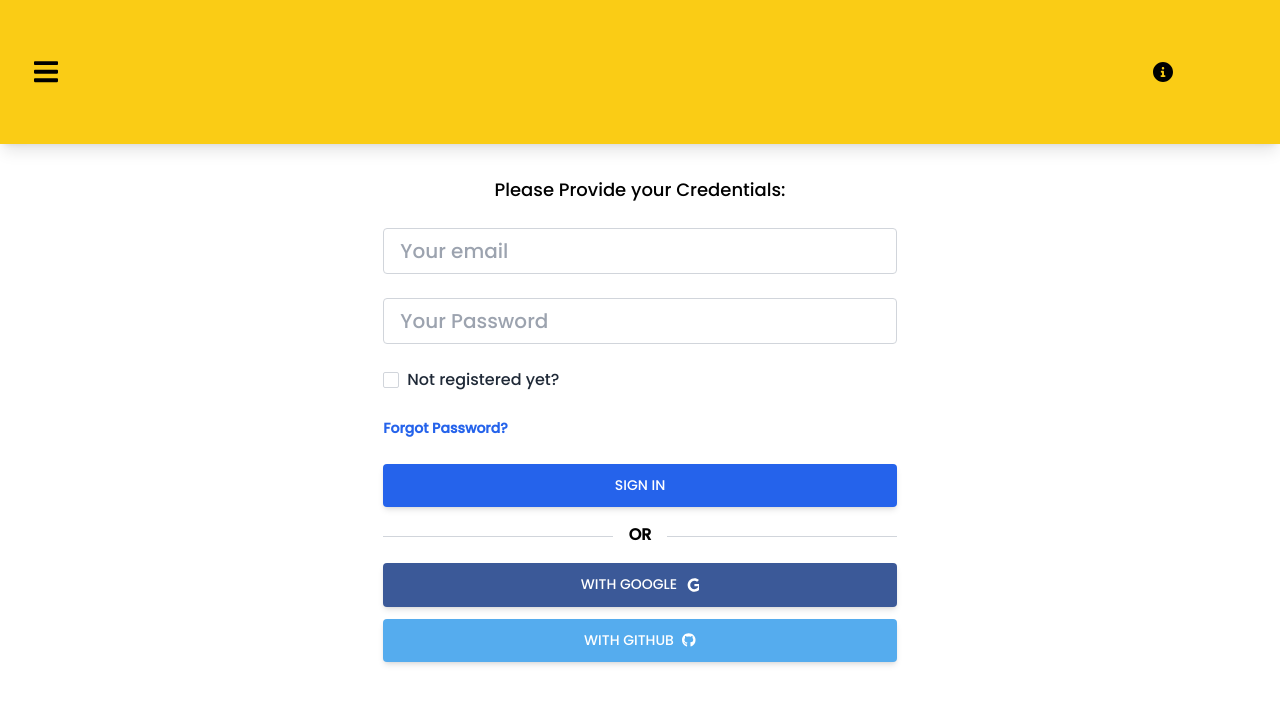
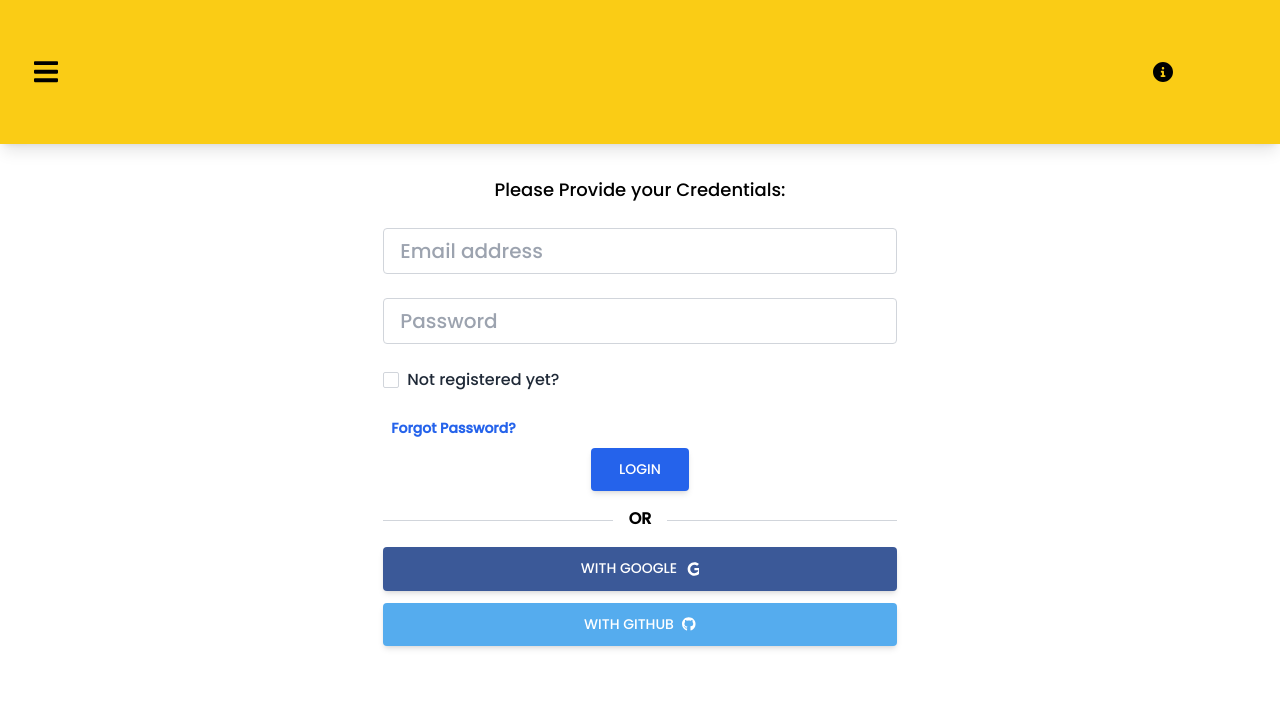
Before and after one commit to rahad2694/warehouse-management-client-side, a React (Create React App) app: page /login in a window 1280 px wide. Shown: the top 704 px of the page. Built offline with nearby package versions, Linux system fonts and the light colour scheme; no server answers; a web font is replaced by a local one; what tw-elements would draw is missing.

Commit message:
Login and signup isse solved

```diff
--- a/src/Login/Login.js
+++ b/src/Login/Login.js
@@ -1,5 +1,4 @@
 import React, { useEffect, useState } from 'react';
-import { useForm } from "react-hook-form";
 import { useAuthState, useCreateUserWithEmailAndPassword, useSendEmailVerification, useSignInWithEmailAndPassword, useSignInWithGithub, useSignInWithGoogle, useUpdateProfile } from 'react-firebase-hooks/auth';
 import RoundSpinner from '../components/RoundSpinner/RoundSpinner';
 import auth from '../firebase.init';
@@ -9,7 +8,13 @@ import PasswordReset from '../components/PasswordReset/PasswordReset';
 
 const Login = () => {
     const [signInWithGoogle, googleUser, googleLoading, googleError] = useSignInWithGoogle(auth);
+    const [signInWithGithub, gitUser, gitLoading, gitError] = useSignInWithGithub(auth);
     const [user] = useAuthState(auth);
+
+    const [displayName, setDisplayName] = useState('');
+    const [email, setEmail] = useState('');
+    const [password, setPassword] = useState('');
+
     const [notRegistered, setNotRegistered] = useState(false);
     const [
         createUserWithEmailAndPassword,
@@ -26,41 +31,11 @@ const Login = () => {
         emailLoginError,
     ] = useSignInWithEmailAndPassword(auth);
 
-    const nameUpdateNverify = async (displayName) => {
-        await updateProfile({ displayName });
-        // console.log('I am inside Async', displayName);
-        await sendEmailVerification();
-    }
-    const { register, handleSubmit } = useForm();
-    const onSubmit = (data, e) => {
-        const { name, email, password } = data;
-        const displayName = name;
-        if (!notRegistered) {
-            delete data.name;
-            // console.log('I am Registered');
-            signInWithEmailAndPassword(email, password);
-
-            // console.log(data);
-            e.target.reset();
-            return;
-        } else {
-            // console.log('I am notRegistered');
-            // console.log(data);
-            // console.log(name, email, password);
-            // console.log(displayName);
-            createUserWithEmailAndPassword(email, password);
-            // const nameUpdateNverify = async () => {
-            //     await updateProfile({ displayName });
-            //     console.log('I am inside Async');
-            //     await sendEmailVerification();
-            // }
-            nameUpdateNverify(displayName);
-            e.target.reset();
+    useEffect(() => {
+        if (googleUser || gitUser || emailUser || emailLoginUser) {
+            toast.success('Operation Successful..!!');
         }
-    };
-
-    const [signInWithGithub, gitUser, gitLoading, gitError] = useSignInWithGithub(auth);
-
+    }, [googleUser, gitUser, emailUser, emailLoginUser]);
     useEffect(() => {
         if (googleError || gitError || emailError || updatingError || verificationError || emailLoginError) {
             let errorMsg = googleError?.message || gitError?.message || emailError?.message || updatingError?.message || verificationError?.message || emailLoginError?.message;
@@ -70,21 +45,12 @@ const Login = () => {
                 toast.error(errorMsg, { id: 'unsuccessful' });
             }
         }
-        // if (updatingError) {
-        //     toast.error('Name Updating Unsuccessful! Try Again..!', { id: 'Name-Unsuccessful' })
-        // }
-        // if (verificationError) {
-        //     toast.error('Verification Email sending Unsuccessful! Try Again..!', { id: 'Verification-Unsuccessful' })
-        // }
-        // if (emailLoginError) {
-        //     toast.error('Log in Attempt Unsuccessful! Try Again..!', { id: 'Login-Unsuccessful' })
-        // }
+
     }, [googleError, gitError, emailError, updatingError, verificationError, emailLoginError]);
     if (googleLoading || gitLoading || emaiLloading || updating || verificationSending || emailLoginLoading) {
         return <RoundSpinner></RoundSpinner>
     }
-    // console.log(user);
-    // console.log(notRegistered);
+
     return (
         <div>
             {user?.uid && <div className='my-10 border-2 w-2/4 mx-auto py-10 rounded-lg shadow-lg'>
@@ -96,14 +62,38 @@ const Login = () => {
                     <h1 className='text-lg mt-2 mb-6'>Please Provide your Credentials:</h1>
                     <div className="md:w-8/12 lg:w-5/12 mx-auto ">
                         <div className='mx-auto'>
-                            <form onSubmit={handleSubmit(onSubmit)}>
-                                <input className={`mb-6 form-control block w-full px-4 py-2 text-xl font-normal text-gray-700 bg-white bg-clip-padding border border-solid border-gray-300 rounded transition ease-in-out m-0 focus:text-gray-700 focus:bg-white focus:border-blue-600 focus:outline-none ${notRegistered ? '' : 'hidden'}`}
-                                    placeholder="Your Name" {...register("name")} />
-                                <input className="mb-6 form-control block w-full px-4 py-2 text-xl font-normal text-gray-700 bg-white bg-clip-padding border border-solid border-gray-300 rounded transition ease-in-out m-0 focus:text-gray-700 focus:bg-white focus:border-blue-600 focus:outline-none"
-                                    placeholder="Your email" {...register("email", { required: true })} />
-                                <input type="password" className="mb-6 form-control block w-full px-4 py-2 text-xl font-normal text-gray-700 bg-white bg-clip-padding border border-solid border-gray-300 rounded transition ease-in-out m-0 focus:text-gray-700 focus:bg-white focus:border-blue-600 focus:outline-none"
-                                    placeholder="Your Password" {...register("password")} />
-                                {/* , { pattern: /^[A-Za-z]+$/i } */}
+                            <div>
+                                {/* -- Name input -- */}
+                                {notRegistered && <div className="mb-6">
+                                    <input
+                                        onBlur={(e) => setDisplayName(e.target.value)}
+                                        type="text"
+                                        required
+                                        className="form-control block w-full px-4 py-2 text-xl font-normal text-gray-700 bg-white bg-clip-padding border border-solid border-gray-300 rounded transition ease-in-out m-0 focus:text-gray-700 focus:bg-white focus:border-blue-600 focus:outline-none"
+                                        id="exampleFormControlInput1"
+                                        placeholder="Your Name" />
+                                </div>}
+                                {/* -- Email input -- */}
+                                <div className="mb-6">
+                                    <input
+                                        onBlur={(e) => setEmail(e.target.value)}
+                                        type="text"
+                                        required
+                                        className="form-control block w-full px-4 py-2 text-xl font-normal text-gray-700 bg-white bg-clip-padding border border-solid border-gray-300 rounded transition ease-in-out m-0 focus:text-gray-700 focus:bg-white focus:border-blue-600 focus:outline-none"
+                                        id="exampleFormControlInput2"
+                                        placeholder="Email address" />
+                                </div>
+
+                                {/* -- Password input -- */}
+                                <div className="mb-6">
+                                    <input
+                                        onBlur={(e) => setPassword(e.target.value)}
+                                        type="password"
+                                        required
+                                        className="form-control block w-full px-4 py-2 text-xl font-normal text-gray-700 bg-white bg-clip-padding border border-solid border-gray-300 rounded transition ease-in-out m-0 focus:text-gray-700 focus:bg-white focus:border-blue-600 focus:outline-none"
+                                        id="exampleFormControlInput3"
+                                        placeholder="Password" />
+                                </div>
 
                                 {/* Toggle to Signup */}
                                 <div className="flex justify-between items-center mb-6">
@@ -118,11 +108,51 @@ const Login = () => {
                                         >Not registered yet?</label>
                                     </div>
                                 </div>
-                                <div className="flex justify-between items-center mb-6">
+                                <div className="flex justify-between items-center mb-2 ml-2">
                                     <PasswordReset></PasswordReset>
                                 </div>
-                                <input className={`inline-block px-7 py-3 cursor-pointer hover:shadow-lg text-white font-medium text-sm leading-snug uppercase rounded shadow-md  focus:shadow-lg focus:outline-none focus:ring-0  active:shadow-lg transition duration-150 ease-in-out w-full ${notRegistered ? 'bg-green-600 hover:bg-green-700 focus:bg-green-700 active:bg-green-800' : 'bg-blue-600 hover:bg-blue-700 focus:bg-blue-700 active:bg-blue-800'}`} value={`${notRegistered ? 'Sign Up' : 'Sign in'}`} type="submit" />
-                            </form>
+                                <div className="flex justify-center">
+                                    <button
+                                        onClick={async () => {
+                                            //Perform as SignUp Button
+                                            if (notRegistered) {
+                                                if (displayName || email || password) {
+                                                    if (!email.includes('@')) {
+                                                        toast.error('Invalid E-mail ID', { id: 'email@Error' })
+                                                    }
+                                                    else if (/^(?=.*[A-Za-z])(?=.*\d)[A-Za-z\d]{8,}$/.test(password)) {
+                                                        await createUserWithEmailAndPassword(email, password);
+                                                        await updateProfile({ displayName });
+                                                        await sendEmailVerification();
+                                                    } else if (!/^(?=.*[A-Za-z])(?=.*\d)[A-Za-z\d]{8,}$/.test(password)) {
+                                                        toast.error('Password Must Contain Minimum eight characters, at least one letter and one number', { id: 'passError' })
+                                                    }
+                                                } else {
+                                                    toast.error('Name, Email & password required', { id: 'inputError' })
+                                                }
+                                            }
+                                            //Perform as SignIN Button
+                                            else {
+                                                if (email || password) {
+                                                    if (!email.includes('@')) {
+                                                        toast.error('Invalid E-mail ID', { id: 'email@Error' })
+                                                    }
+                                                    else if (/^(?=.*[A-Za-z])(?=.*\d)[A-Za-z\d]{8,}$/.test(password)) {
+                                                        signInWithEmailAndPassword(email, password);
+                                                    } else if (!/^(?=.*[A-Za-z])(?=.*\d)[A-Za-z\d]{8,}$/.test(password)) {
+                                                        toast.error('Password Must Contain Minimum eight characters, at least one letter and one number', { id: 'passError' })
+                                                    }
+                                                } else {
+                                                    toast.error('Name, Email & password required', { id: 'inputError' })
+                                                }
+                                            }
+                                        }}
+                                        type="button"
+                                        className={`inline-block px-7 py-3  text-white font-medium text-sm leading-snug uppercase rounded shadow-md  hover:shadow-lg  focus:shadow-lg focus:outline-none focus:ring-0  active:shadow-lg transition duration-150 ease-in-out ${notRegistered ? 'bg-green-600 focus:bg-green-700 hover:bg-green-700 active:bg-green-800' : 'bg-blue-600 focus:bg-blue-700 hover:bg-blue-700 active:bg-blue-800'}`}>
+                                        {notRegistered ? 'Sign up' : 'Login'}
+                                    </button>
+                                </div>
+                            </div>
                             {/* Social Login/SignUp */}
                             <div
                                 className="flex items-center my-4 before:flex-1 before:border-t before:border-gray-300 before:mt-0.5 after:flex-1 after:border-t after:border-gray-300 after:mt-0.5"
--- a/src/components/NavBar/TopNav.js
+++ b/src/components/NavBar/TopNav.js
@@ -69,7 +69,10 @@ const TopNav = () => {
                         </a>
                         <ul className=" dropdown-menu min-w-max absolute hidden bg-white text-base z-50 float-left py-2 list-none text-left rounded-lg shadow-lg mt-1 hidden m-0 bg-clip-padding border-none left-auto right-0" aria-labelledby="dropdownMenuButton2">
                             <li className=" dropdown-item text-sm py-2 px-4 font-normal block w-full whitespace-nowrap bg-transparent text-gray-700 hover:bg-gray-100">
-                                <button onClick={() => signOut(auth)} type="button" className="px-6 my-1 py-2.5 bg-blue-600 text-white font-medium text-xs leading-tight uppercase rounded shadow-md hover:bg-blue-700 hover:shadow-lg focus:bg-blue-700 focus:shadow-lg focus:outline-none focus:ring-0 active:bg-blue-800 active:shadow-lg transition duration-150 ease-in-out">Log Out</button>
+                                <button onClick={() => {
+                                    signOut(auth);
+                                    toast.success('Successfully Logged Out', { id: 'logout-success' });
+                                }} type="button" className="px-6 my-1 py-2.5 bg-blue-600 text-white font-medium text-xs leading-tight uppercase rounded shadow-md hover:bg-blue-700 hover:shadow-lg focus:bg-blue-700 focus:shadow-lg focus:outline-none focus:ring-0 active:bg-blue-800 active:shadow-lg transition duration-150 ease-in-out">Log Out</button>
                             </li>
                         </ul>
                     </div>}
```
Also changed, not shown: src/components/Modal/Modal.js (+6 -2 lines).
